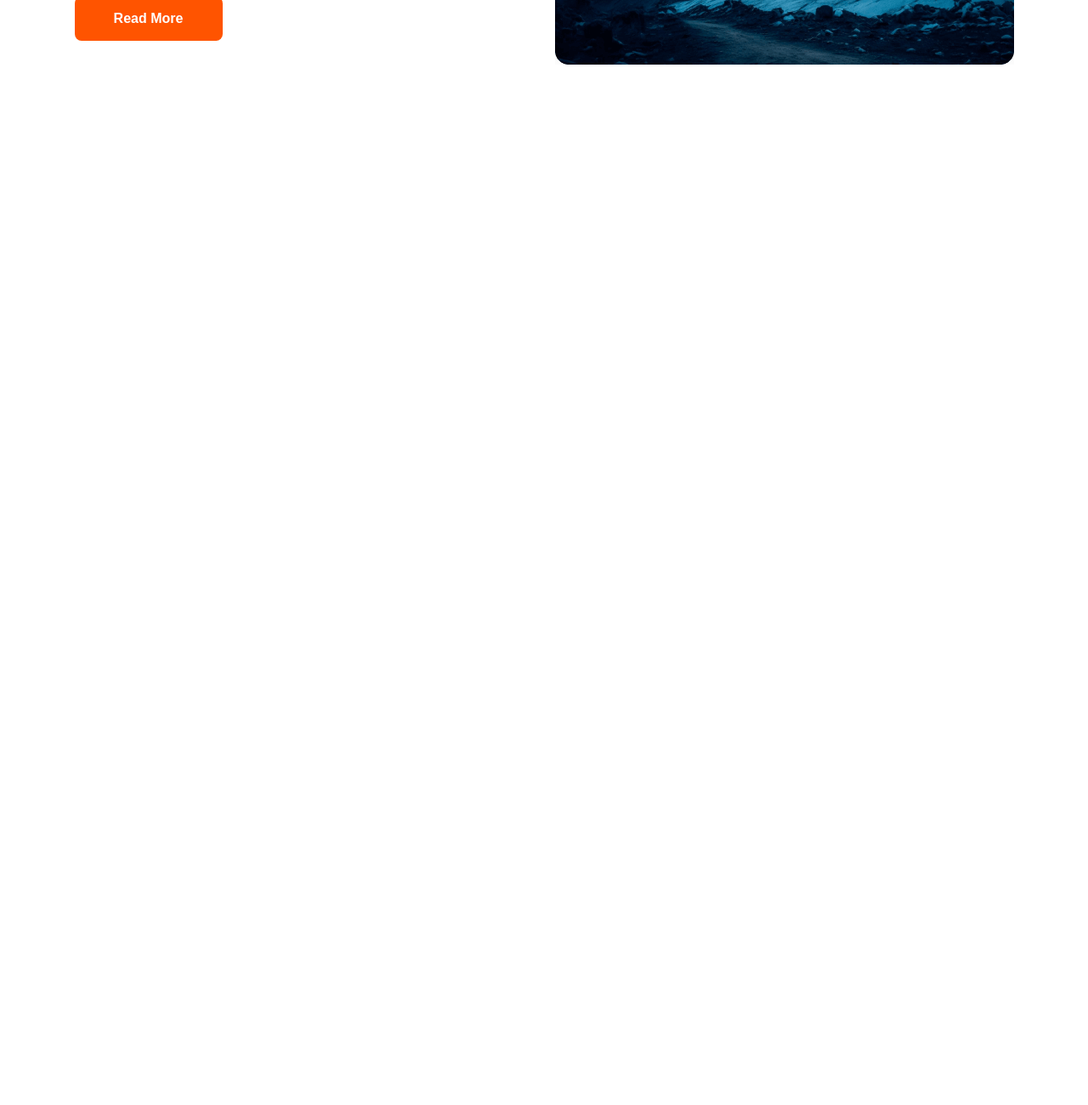
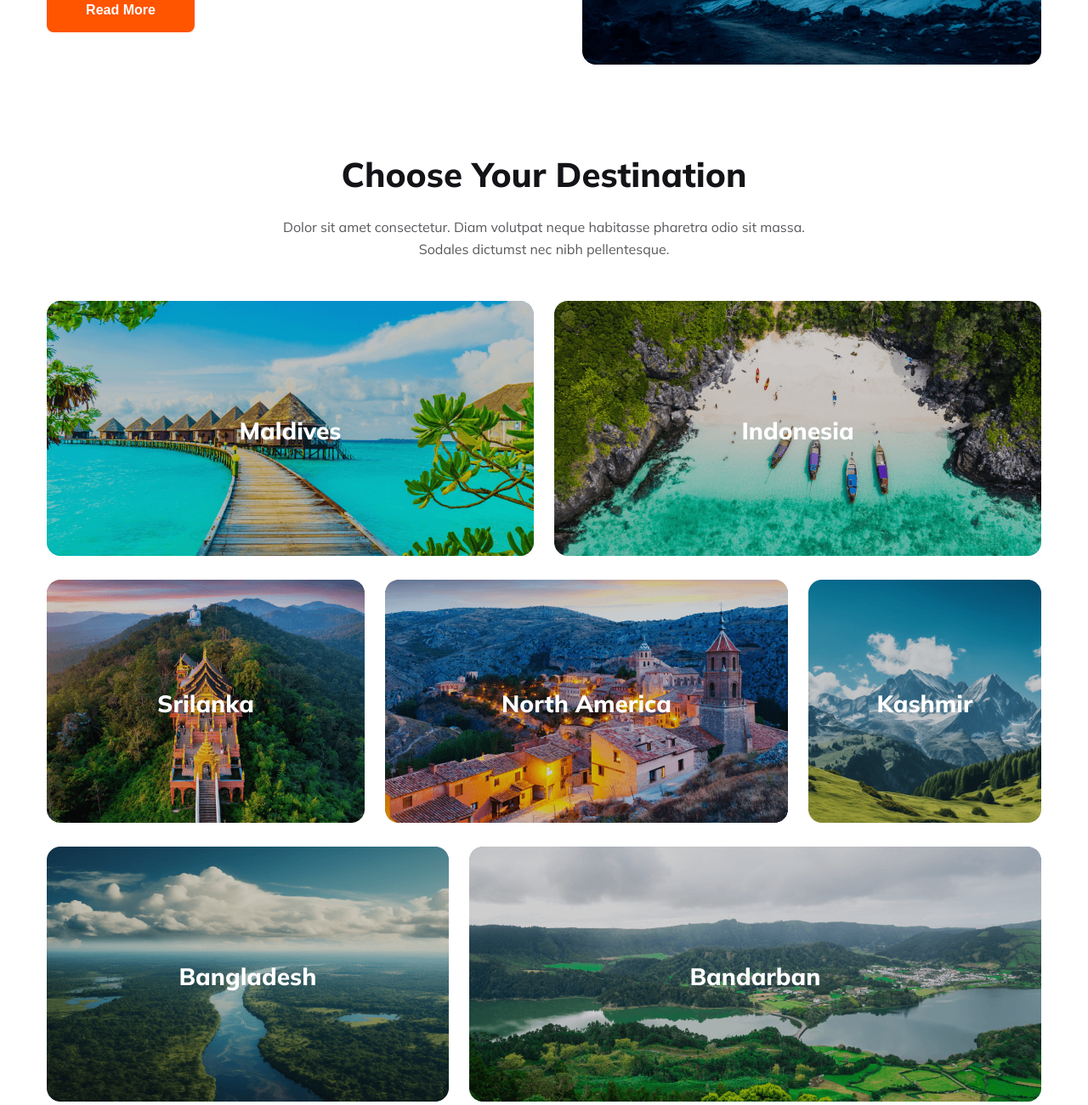
Before and after one commit to AnsarulIslam10/Travel-Website-Design, a plain HTML site: page index.html in a window 1280 px wide. Shown: the part 1202-2502 px from the top of the page at 85% size. Before the commit the page ends 1282 px from the top, so only its background shows below. Drawn offline with Linux system fonts and the light colour scheme.

Commit message:
destination section added

```diff
--- a/index.html
+++ b/index.html
@@ -59,7 +59,48 @@
                 <button class="btn">Read More</button>
             </div>
             <div class="tour-img">
-                <img src="Images/tours.png" alt="">
+                <img src="images/tours.png" alt="">
+            </div>
+        </section>
+
+        <section class="destination">
+            <div class="destination-text">
+                <h2>Choose Your Destination</h2>
+                <p>Dolor sit amet consectetur. Diam volutpat neque habitasse pharetra odio sit massa. Sodales dictumst nec nibh pellentesque.</p>
+            </div>
+            <div class="row-1">
+                <div class="country-card">
+                    <img src="images/maldives.png" alt="">
+                    <p class="country">Maldives</p>
+                </div>
+                <div class="country-card">
+                    <img src="images/indonesia.png" alt="">
+                    <p class="country">Indonesia</p>
+                </div>
+            </div>
+            <div class="row-2">
+                <div class="country-card">
+                    <img src="images/srilanka.png" alt="">
+                    <p class="country">Srilanka</p>
+                </div>
+                <div class="country-card">
+                    <img src="images/northamerica.png" alt="">
+                    <p class="country">North America</p>
+                </div>
+                <div class="country-card">
+                    <img src="images/kashmir.png" alt="">
+                    <p class="country">Kashmir</p>
+                </div>
+            </div>
+            <div class="row-3">
+                <div class="country-card">
+                    <img src="images/bangladesh.png" alt="">
+                    <p class="country">Bangladesh</p>
+                </div>
+                <div class="country-card">
+                    <img src="images/bandarban.png" alt="">
+                    <p class="country">Bandarban</p>
+                </div>
             </div>
         </section>
     </main>
--- a/style.css
+++ b/style.css
@@ -10,9 +10,14 @@ body {
     font-family: "Mulish", sans-serif;
 }
 
+main {
+    max-width: 1170px;
+    margin: 0 auto;
+}
+
 /* navbar styling */
 .navbar {
-    width: 90%;
+    max-width: 1200px;
     margin: 0 auto;
     display: flex;
     justify-content: space-between;
@@ -65,7 +70,7 @@ body {
     margin: 0 auto;
     text-align: center;
     margin-top: 50px;
-    background-image: linear-gradient(180.00deg, rgba(19, 19, 24, 0.8), rgba(19, 19, 24, 0) 100%), url(Images/banner.png);
+    background-image: linear-gradient(180.00deg, rgba(19, 19, 24, 0.8), rgba(19, 19, 24, 0) 100%), url(images/banner.png);
     background-size: cover;
     background-position: center;
     border-radius: 16px;
@@ -136,14 +141,15 @@ select {
 /* Tours section styling */
 .tour {
     display: flex;
-    min-width: 1170px;
+    max-width: 1170px;
+    margin: 0 auto;
     margin-top: 100px;
     gap: 53px;
     justify-content: center;
 }
 
 .tour-text {
-    width: 40%;
+    width: 577px;
     height: 466px;
 }
 
@@ -181,8 +187,82 @@ li {
     font-weight: 700;
     border: none;
     cursor: pointer;
-    margin-top: 32px;
+    margin-top: 42px;
 }
+
+/* destination section styling */
+.destination {
+    max-width: 1170px;
+    margin: 0 auto;
+    margin-top: 100px;
+}
+
+.destination-text {
+    display: flex;
+    flex-direction: column;
+    justify-content: center;
+    align-items: center;
+    text-align: center;
+    max-width: 643px;
+    margin: 0 auto;
+    margin-bottom: 48px;
+}
+
+.destination-text h2 {
+    color: rgb(19, 19, 24);
+    font-size: 40px;
+    font-weight: 800;
+    margin-bottom: 24px;
+}
+
+.destination-text p {
+    color: rgba(19, 19, 24, 0.7);
+    font-size: 1rem;
+    font-weight: 400;
+    line-height: 26px;
+}
+
+.row-1 {
+    display: grid;
+    grid-template-columns: repeat(2, 1fr);
+    gap: 24px;
+    margin-bottom: 24px;
+}
+
+.country-card {
+    position: relative;
+}
+
+.country {
+    position: absolute;
+    top: 50%;
+    left: 50%;
+    color: white;
+    font-size: 1.75rem;
+    font-weight: 800;
+    transform: translate(-50%, -50%);
+}
+
+.row-2 {
+    display: grid;
+    grid-template-columns: repeat(3, 1fr);
+    gap: 24px;
+    margin-bottom: 24px;
+}
+
+.row-3 {
+    display: grid;
+    grid-template-columns: repeat(2, 1fr);
+    gap: 24px;
+}
+
+
+
+
+
+
+
+
 
 /* for small devices */
 @media screen and (max-width:640px) {
@@ -228,12 +308,30 @@ li {
         flex-direction: column;
         padding: 16px;
     }
-    .tour-text{
-        width: 35%;
-        margin-bottom: 100px;
+
+    .tour-text {
+        width: 335px;
+        margin-bottom: 180px;
     }
-    .tour-img img{
-        width: 35%;
+
+    .tour-img img {
+        width: 380px;
         padding: 5px;
     }
+
+    .row-1,
+    .row-2,
+    .row-3 {
+        grid-template-columns: 1fr;
+    }
+    .country-card img {
+        width: 100%;
+        margin: 0px;
+        height: 300px;
+    }
+
+    .destination{
+        width: 390px;
+    }
+
 }
```
